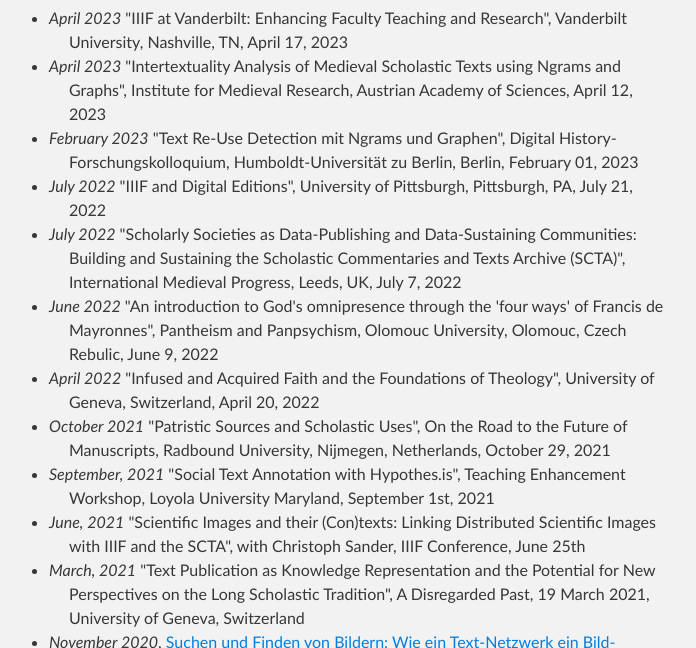
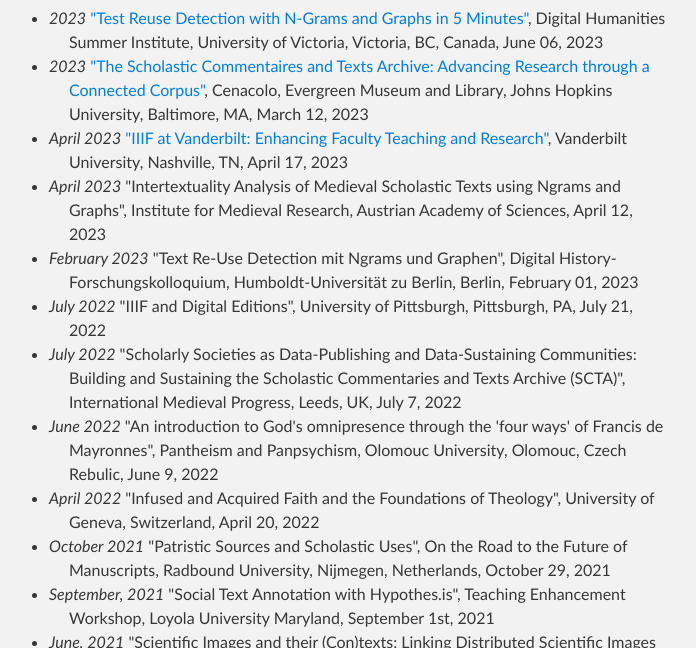
Before and after one commit to jeffreycwitt/jeffreycwitt.github.io, a Jekyll site: the page built from pages/cv.html, in a window 1280 px wide and 900 px high, scrolled down 4578 px, cut to the strip 252-900 px from the top of the window. Shown: the whole strip, without its empty margins (291-987 px from the left). Built offline with Jekyll 4.4.1, drawn with Linux system fonts in a browser that asks for light colours; some of the changed text lies outside the part shown.

Commit message:
updated cv

```diff
--- a/pages/cv.html
+++ b/pages/cv.html
@@ -269,10 +269,10 @@
       <h2>Articles</h2>
 
 
-      <li class="cv-list"><span class="date">2023</span> "An introduction to God's omnipresence through the "four ways" of Francis of Meyronnes
+      <li class="cv-list"><span class="date">2023/Forthcoming</span> "An introduction to God's omnipresence through the "four ways" of Francis of Meyronnes
          OFM (fl. 1320)", ed. by Richard Blum, <em>Intellectual History Review</em>, 2023 [Peer Reviewed and Forthcoming]</li>
 
-      <li class="cv-list"><span class="date">2023</span> "Transparency and Discovery: Using a Text-Image Network to Study Manuscripts and
+      <li class="cv-list"><span class="date">2023/Forthcoming</span> "Transparency and Discovery: Using a Text-Image Network to Study Manuscripts and
          Text Transmission", in <em>Journal of Data Mining and Digital Humanities. On the Way to the Future of Digital
             Manuscript Studies (special issue)</em>, 2023 [Peer Reviewed and Forthcoming</li>
 
@@ -364,8 +364,15 @@
 
       <h2>Presentations</h2>
 
-      <li class="cv-list"><span class="date">April 2023</span> "IIIF at Vanderbilt: Enhancing Faculty Teaching and Research", Vanderbilt University,
-         Nashville, TN, April 17, 2023</li>
+
+      <li class="cv-list"><span class="date">2023</span> <a href="https://jeffreycwitt.com/slides/2023-06-06-dhsi-text-reuse-detection">"Test Reuse Detection with N-Grams and Graphs in 5 Minutes"</a>, Digital Humanities Summer Institute, University of Victoria, Victoria, BC, Canada,
+         June 06, 2023</li>
+
+      <li class="cv-list"><span class="date">2023</span> <a href="https://jeffreycwitt.com/slides/2023-05-12-scta-at-cenacolo">"The Scholastic Commentaires and Texts Archive: Advancing Research through a Connected
+            Corpus"</a>, Cenacolo, Evergreen Museum and Library, Johns Hopkins University, Baltimore, MA,
+         March 12, 2023</li>
+
+      <li class="cv-list"><span class="date">April 2023</span> <a href="https://jeffreycwitt.com/slides/2023-04-17-iiif-at-vanderbilt">"IIIF at Vanderbilt: Enhancing Faculty Teaching and Research"</a>, Vanderbilt University, Nashville, TN, April 17, 2023</li>
 
       <li class="cv-list"><span class="date">April 2023</span> "Intertextuality Analysis of Medieval Scholastic Texts using Ngrams and Graphs",
          Institute for Medieval Research, Austrian Academy of Sciences, April 12, 2023</li>
@@ -634,7 +641,6 @@
 
       <li class="cv-list"><a href="http://lombardpress.org/schema/docs/diplomatic/">LombardPress Schema Diplomatic, 1.0.0</a>, Released on March 20, 2017</li>
 
-      <li class="cv-list"><a href="https://centerfordigitalhumanities.github.io/inboxdocs/#!/">LDN, IIIF, Specification Proposal</a></li>
       </ul>
    </div>
 <div id="">
@@ -693,6 +699,10 @@
    <ul>
 
       <h2>Awards, Grants, and Fellowships</h2>
+
+      <li class="cv-list"><span class="date">2021-2023</span> Collaborator on the "The Digital Auctores Project," (PI Chris Nighman, Wilfrid Laurier
+         University) Social Sciences and Humanities Research Council of Canada (Award $$225,505
+         CAD)</li>
 
       <li class="cv-list"><span class="date">2021</span> Faculty Award for Excellence in Transformative Teaching, Loyola University Maryland</li>
 
@@ -775,6 +785,8 @@
 
       <h2>Societies and Special Interest Groups (Past and Present)</h2>
 
+      <li class="cv-list">IIIF Coordinating Committee</li>
+
       <li class="cv-list">Textual Encoding Initiative (TEI)</li>
 
       <li class="cv-list">IIIF Manuscript Interest Group</li>
```
Also changed, not shown: other parts of pages/cv.html (+1 -1 lines).
